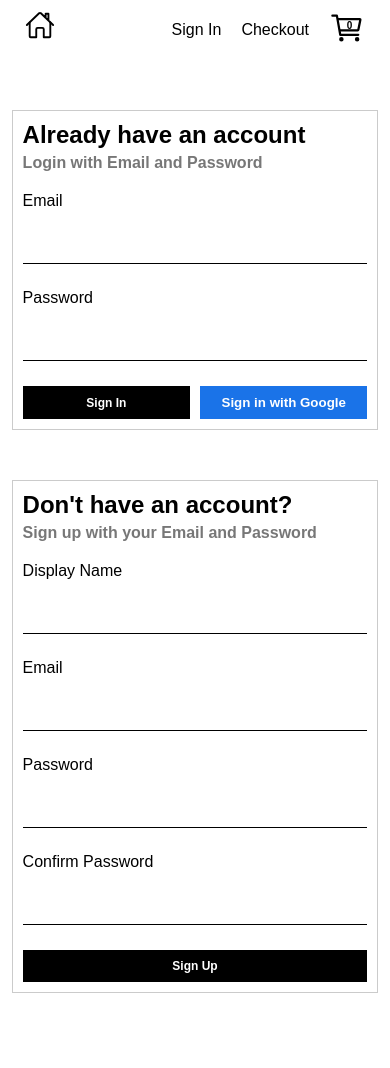
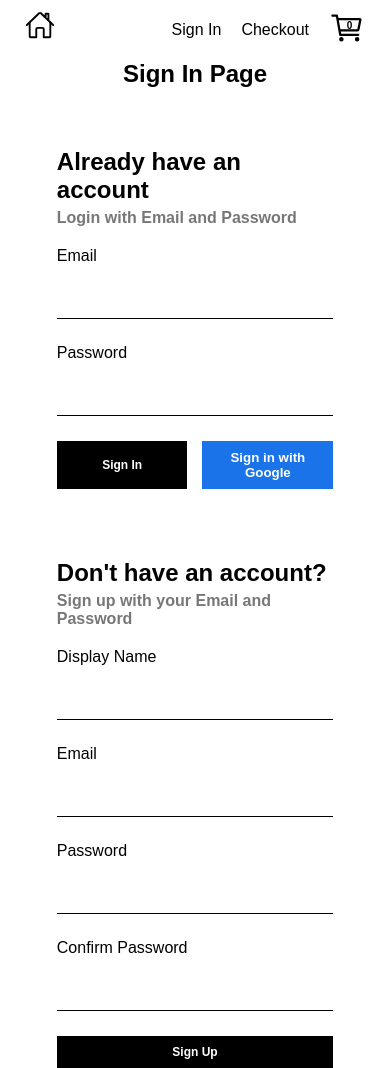
Before and after one commit to bartswierz/shopping-website, a React (Create React App) app: page /Authentication in a window 390 px wide. Before the commit the page ends 1043 px from the top, so only its background shows below. Built offline with nearby package versions, Linux system fonts and the light colour scheme.

Commit message:
fixed account sign in adding alerts for incorrect password/email, modified css for sign in and sign up forms, added sign in user with email and password inside firebase utils file

```diff
--- a/src/components/category-item/category-item.styles.scss
+++ b/src/components/category-item/category-item.styles.scss
@@ -56,16 +56,41 @@
   }
 }
 
-@media (min-width: 1200px) {
+// @media (min-width: 1201px) {
+//   .category-item-container {
+//     // border: 40px solid red;
+//     height: 35vh;
+//   }
+// }
+
+// @media screen and (max-width: 1200px) {
+// }
+
+// @media (max-width: 768px) {
+//   .category-item-container {
+//     min-width: 35%;
+//   }
+// }
+
+// @media (max-width: 450px) {
+//   .category-item-container {
+//     min-width: 50%;
+//   }
+// }
+
+@media (max-width: 1201px) {
   .category-item-container {
-    // border: 40px solid red;
     height: 35vh;
   }
+}
+
+@media screen and (max-width: 1200px) {
 }
 
 @media (max-width: 768px) {
   .category-item-container {
     min-width: 35%;
+    height: 25vh;
   }
 }
 
--- a/src/components/routes/authentication/authentication.component.jsx
+++ b/src/components/routes/authentication/authentication.component.jsx
@@ -1,42 +1,16 @@
-import { useEffect } from "react";
-import { getRedirectResult } from "firebase/auth";
 import "./authentication.styles.scss";
-
-import {
-  auth,
-  signInWithGooglePopup,
-  signInWithGoogleRedirect,
-  createUserDocumentFromAuth,
-} from "../../../utils/firebase/firebase.utils";
 
 import SignUpForm from "../../sign-up-form/sign-up-form.component";
 import SignInForm from "../../sign-in-form/sign-in-form.component";
 
 const Authentication = () => {
-  // const logGoogleUser = async () => {
-  //   // With this response we can see we get back UserCredentialImpl object, inside it we look inside user -> accessToken. This is what we are looking for, this access token was from the flow from our app to firebase and google checking to see that we are who we say we are and giving us back the acessToken.
-  //   const response = await signInWithGooglePopup();
-
-  //   //Destructuring off user from response, see inside console for UserCredentialImpl Obj upon using Google Popup
-  //   const { user } = response;
-  //   const userDocRef = await createUserDocumentFromAuth(user);
-
-  //   console.log("response: ", response);
-  // };
-
   return (
-    <div className="authentication-container">
-      {/* <h1>Sign In Page</h1> */}
-      {/* <div> */}
-      <SignInForm />
-      {/* <button onClick={logGoogleUser}>Sign in with Google Popup</button> */}
-      {/* </div> */}
-
-      <SignUpForm />
-
-      {/* signInWithGoogleRedirect imported from firebase.utils */}
-      {/* <button onClick={signInWithGoogleRedirect}>Sign in with Google Redirect</button>
-      <SignUpForm /> */}
+    <div>
+      <h1 className="authentication-header">Sign In Page</h1>
+      <div className="authentication-container">
+        <SignInForm />
+        <SignUpForm />
+      </div>
     </div>
   );
 };
--- a/src/components/routes/authentication/authentication.styles.scss
+++ b/src/components/routes/authentication/authentication.styles.scss
@@ -1,13 +1,20 @@
+.authentication-header {
+  font-size: 24px;
+  text-align: center;
+}
+
 .authentication-container {
   display: grid;
   grid-template-columns: 1fr 1fr;
-  max-width: 1050px;
-  padding-left: 20px;
-  padding-right: 20px;
-  margin: 0 auto;
-  margin-top: 50px;
-  margin-bottom: 50px;
-  justify-items: center;
+  max-width: 900px;
+  // max-height: 100vh;
+  // padding-left: 20px;
+  // padding-right: 20px;
+  margin: 50px auto;
+  // margin-top: 50px;
+  // margin-bottom: 50px;
+  // justify-items: auto;
+  gap: 20px;
 }
 
 @media screen and (max-width: 800px) {
--- a/src/components/routes/cart/cart.styles.scss
+++ b/src/components/routes/cart/cart.styles.scss
@@ -17,27 +17,22 @@ $hoverColor: #7200e4;
 
   .cart-header {
     display: grid;
-    // grid-template-columns: 0.6fr 0.2fr 0.2fr 0.2fr;
     grid-template-columns: 0.6fr 0.3fr 0.3fr 0.3fr;
-    // grid-template-columns: 0.6fr 0.3fr 0.3fr 0.1fr;
 
-    // grid-template-columns: 0.5fr 1fr 0.3fr 0.5fr 0.1fr;
-    // grid-template-columns: 1fr 1fr 1fr 1fr 1fr;
-    // justify-items: left;
     font-size: 16px;
     border-bottom: 1px solid $borderColor;
     padding-bottom: 10px;
 
     .cart-header-total {
       display: flex;
-      justify-content: end;
+      justify-content: flex-end;
       width: 100%;
     }
   }
 
   .cart-footer-container {
-    justify-content: end;
     display: flex;
+    justify-content: flex-end;
 
     .cart-footer {
       display: flex;
@@ -86,9 +81,7 @@ $hoverColor: #7200e4;
 
   .cart-item {
     display: grid;
-    // grid-template-columns: 0.6fr 0.2fr 0.2fr 0.2fr;
     grid-template-columns: 0.6fr 0.3fr 0.3fr 0.3fr;
-    // grid-template-columns: 0.5fr 1fr 0.3fr 0.5fr 0.1fr;
     justify-items: center;
     justify-items: left;
     font-size: 16px;
@@ -96,7 +89,6 @@ $hoverColor: #7200e4;
     padding-bottom: 20px;
     border-bottom: 1px solid $borderColor;
     align-items: center;
-    // height: 100px;
 
     .image-desc-container {
       display: flex;
@@ -105,11 +97,9 @@ $hoverColor: #7200e4;
       gap: 20px;
       width: 100%;
       justify-content: flex-start;
-      // align-items: flex-start;
 
       .cart-image {
         width: 30%;
-        // height: 50%;
         min-width: 70px;
         min-height: 70px;
         background-size: cover;
@@ -208,8 +198,4 @@ $hoverColor: #7200e4;
       }
     }
   }
-
-  // .cart-total-remove {
-  //   // flex-direction: column-reverse;
-  // }
 }
--- a/src/components/sign-in-form/sign-in-form.styles.scss
+++ b/src/components/sign-in-form/sign-in-form.styles.scss
@@ -1,7 +1,7 @@
 .sign-in-form-container {
   font-size: 16px;
-  border: 1px solid rgb(203, 203, 203);
-  min-width: 450px;
+  // border: 1px solid rgb(203, 203, 203);
+  max-width: 380px;
   max-height: 323px;
   padding: 10px;
 
@@ -55,8 +55,7 @@
     .sign-in-form-btn-container {
       display: grid;
       grid-template-columns: 1fr 1fr;
-      column-gap: 10px;
-      // margin-top: 32px;
+      column-gap: 15px;
 
       .sign-in-form-google-btn {
         display: block;
@@ -80,20 +79,20 @@
 
 @media screen and (max-width: 992px) {
   .sign-in-form-container {
-    min-width: 370px;
+    min-width: 380px;
   }
 }
 
 @media screen and (max-width: 800px) {
   .sign-in-form-container {
-    min-width: 500px;
+    min-width: 400px;
   }
 }
 
 @media screen and (max-width: 576px) {
   .sign-in-form-container {
-    width: 99%;
+    width: 80%;
     max-height: 400px;
-    min-width: 220px;
+    min-width: 275px;
   }
 }
--- a/src/components/sign-up-form/sign-up-form.styles.scss
+++ b/src/components/sign-up-form/sign-up-form.styles.scss
@@ -1,7 +1,7 @@
 .sign-up-form-container {
   font-size: 16px;
-  border: 1px solid rgb(203, 203, 203);
-  min-width: 450px;
+  // border: 1px solid rgb(203, 203, 203);
+  max-width: 380px;
   padding: 10px;
 
   .sign-up-form-header {
@@ -55,19 +55,22 @@
 
 @media screen and (max-width: 992px) {
   .sign-up-form-container {
-    min-width: 370px;
+    min-width: 380px;
   }
 }
 
 @media screen and (max-width: 800px) {
   .sign-up-form-container {
-    min-width: 500px;
+    min-width: 400px;
   }
 }
 
 @media screen and (max-width: 576px) {
   .sign-up-form-container {
-    width: 99%;
-    min-width: 220px;
+    // width: 99%;
+    // min-width: 220px;
+    width: 80%;
+    max-height: 400px;
+    min-width: 275px;
   }
 }
--- a/src/utils/firebase/firebase.utils.js
+++ b/src/utils/firebase/firebase.utils.js
@@ -1,7 +1,14 @@
 // THIS CODE(firebaseconfig = {...} & firebaseApp = initializeApp(...)) is given from: firebase -> Web Link -> Create name -> Firebase will then generate the code below for us to use.
 // Import the functions you need from the SDKs you need
 import { initializeApp } from "firebase/app";
-import { getAuth, signInWithRedirect, signInWithPopup, GoogleAuthProvider, createUserWithEmailAndPassword } from "firebase/auth";
+import {
+  getAuth,
+  signInWithRedirect,
+  signInWithPopup,
+  GoogleAuthProvider,
+  createUserWithEmailAndPassword,
+  signInWithEmailAndPassword,
+} from "firebase/auth";
 // TODO: Add SDKs for Firebase products that you want to use
 // https://firebase.google.com/docs/web/setup#available-libraries
 
@@ -77,3 +84,11 @@ export const createAuthUserWithEmailAndPassword = async (email, password) => {
 
   return await createUserWithEmailAndPassword(auth, email, password);
 };
+
+//We want a email and password string
+export const signInAuthUserWithEmailAndPassword = async (email, password) => {
+  //If either Email or Password is NOT PROVIDED then we will exit the function
+  if (!email || !password) return;
+
+  return await signInWithEmailAndPassword(auth, email, password);
+};
```
Also changed, not shown: src/components/sign-in-form/sign-in-form.component.jsx (+28 -20 lines).
